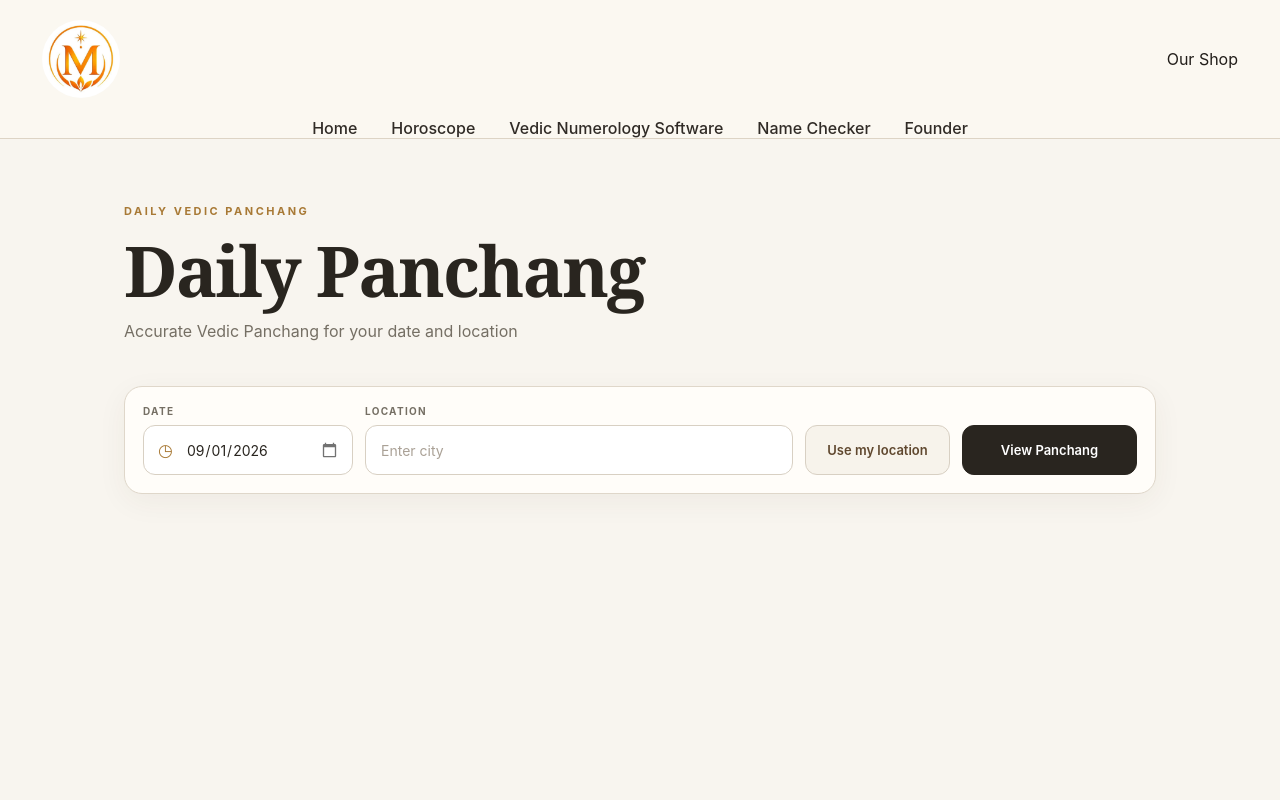
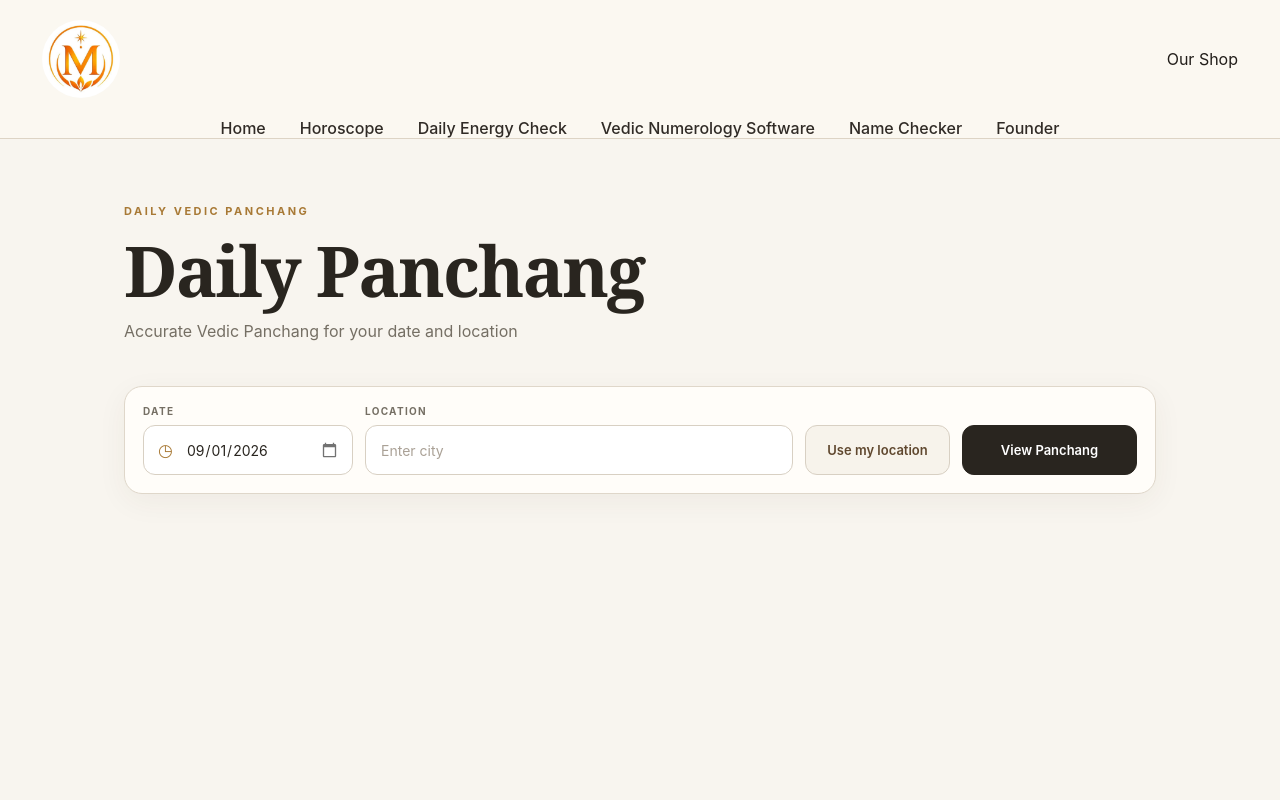
Before and after one commit to theastrobhaiya-debug/maukshin, a Next.js app: page / in a window 1280 px wide. Shown: the top 800 px of the page. Built offline with nearby package versions, Linux system fonts and the light colour scheme.

Commit message:
Update Header.tsx

```diff
--- a/components/Header.tsx
+++ b/components/Header.tsx
@@ -79,6 +79,10 @@ export default function Header() {
             Horoscope
           </Link>
 
+  <Link href="/daily-energy" onClick={closeMenu}>
+            Daily Energy Check
+          </Link>
+
 <Link href="/numerology">
   Vedic Numerology Software
 </Link>
```
